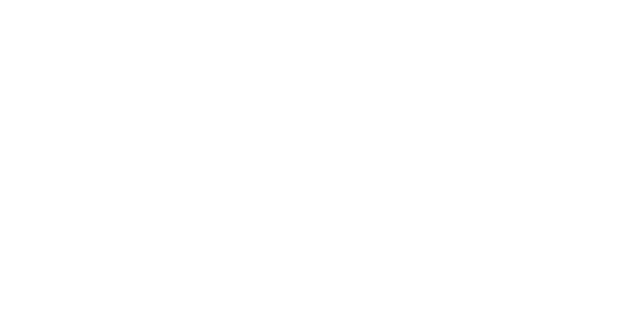
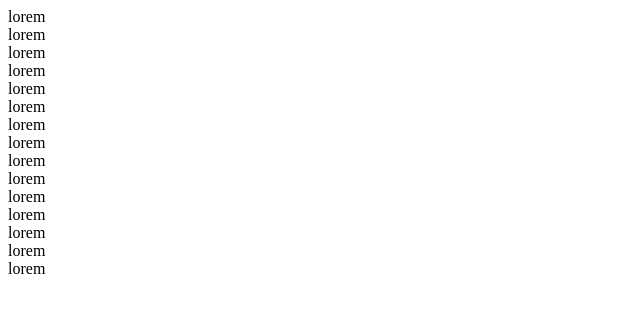
Before and after one commit to jujomago/taller-git, a plain HTML site: page index.html in a window 1280 px wide. Shown: the whole page, without its empty margins (0-640 px from the left). Drawn offline with Linux system fonts and the light colour scheme.

Commit message:
added contenido

```diff
--- a/index.html
+++ b/index.html
@@ -6,5 +6,21 @@
     <meta name="viewport" content="width=device-width, initial-scale=1.0" />
     <title>Taller de Git</title>
   </head>
-  <body></body>
+  <body>
+    <div>lorem</div>
+    <div>lorem</div>
+    <div>lorem</div>
+    <div>lorem</div>
+    <div>lorem</div>
+    <div>lorem</div>
+    <div>lorem</div>
+    <div>lorem</div>
+    <div>lorem</div>
+    <div>lorem</div>
+    <div>lorem</div>
+    <div>lorem</div>
+    <div>lorem</div>
+    <div>lorem</div>
+    <div>lorem</div>
+  </body>
 </html>
```
